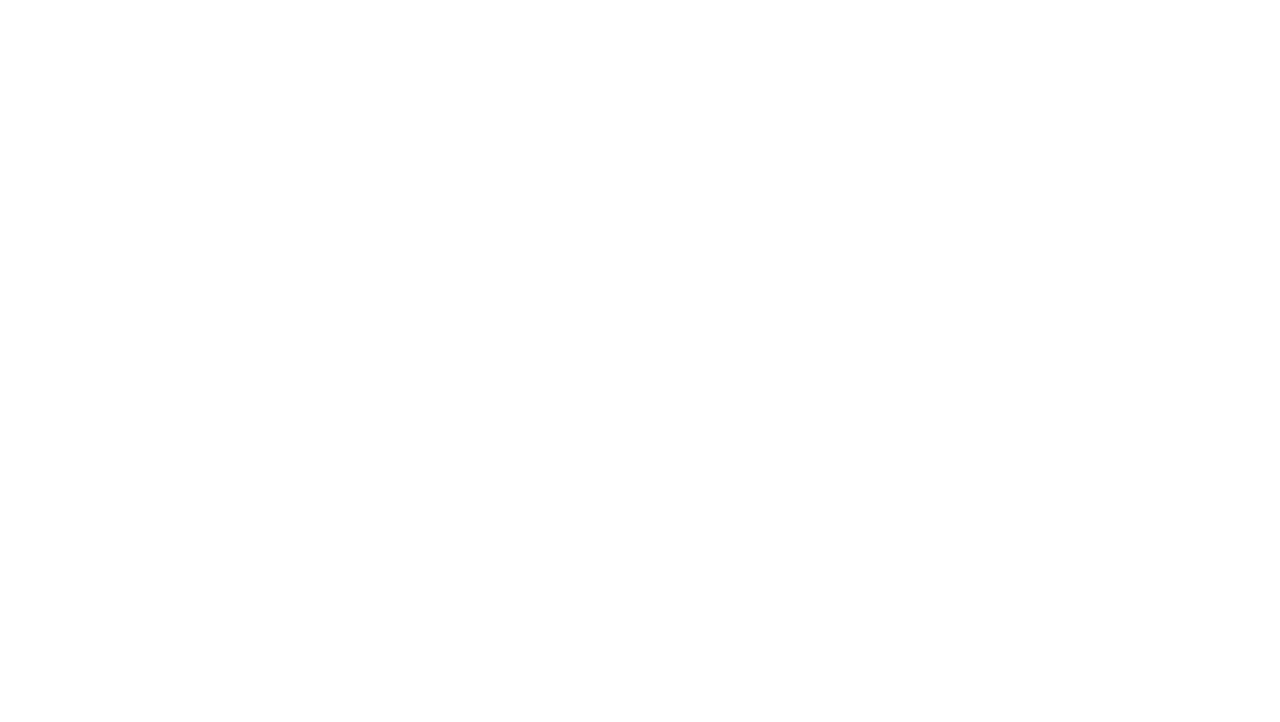
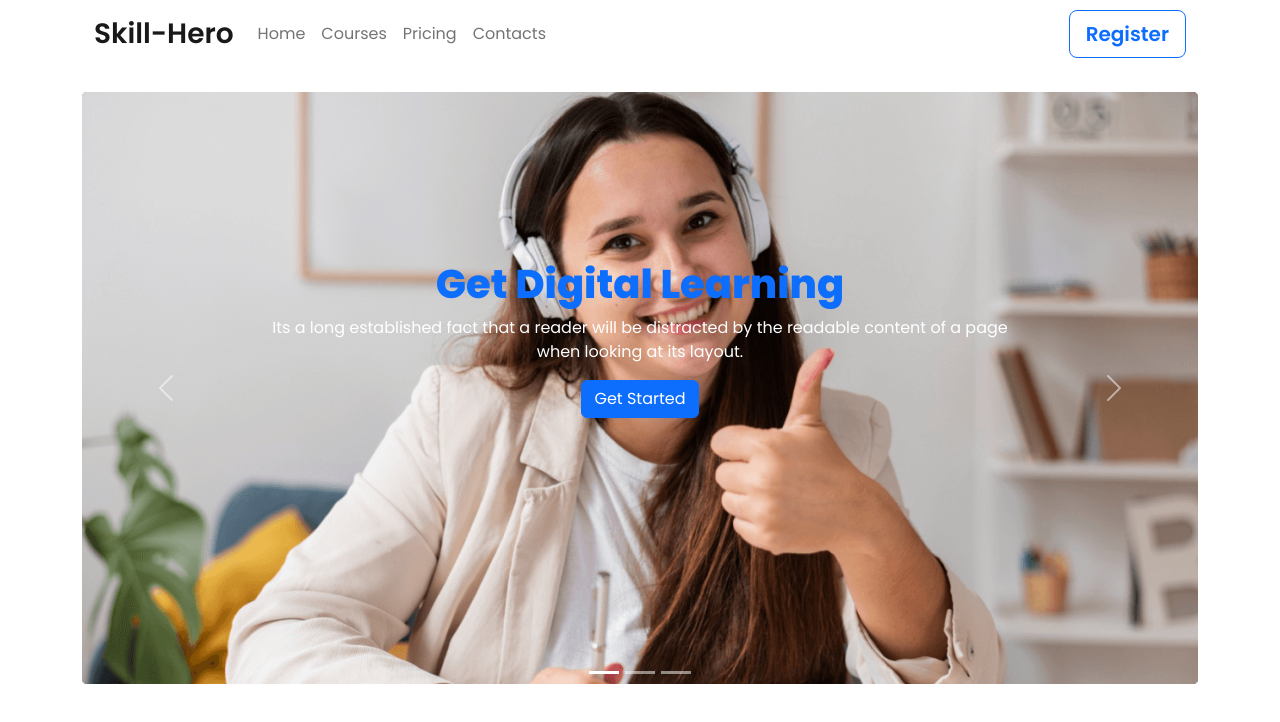
Before and after one commit to gaznafis007/assignment-edu-tech, a plain HTML site: page index.html in a window 1280 px wide. Drawn offline with nearby package versions, Linux system fonts and the light colour scheme.

Commit message:
header complete

```diff
--- a/index.html
+++ b/index.html
@@ -4,9 +4,100 @@
     <meta charset="UTF-8">
     <meta http-equiv="X-UA-Compatible" content="IE=edge">
     <meta name="viewport" content="width=device-width, initial-scale=1.0">
+    <!-- BOOTSTRAP CDN -->
+    <link href="https://cdn.jsdelivr.net/npm/bootstrap@5.2.0/dist/css/bootstrap.min.css" rel="stylesheet" integrity="sha384-gH2yIJqKdNHPEq0n4Mqa/HGKIhSkIHeL5AyhkYV8i59U5AR6csBvApHHNl/vI1Bx" crossorigin="anonymous">
+    <!-- FONTAWESOME CDN -->
+    <script src="https://kit.fontawesome.com/4461c7bcd9.js" crossorigin="anonymous"></script>
+    <!-- GOOGLE FONT -->
+    <link rel="preconnect" href="https://fonts.googleapis.com">
+    <link rel="preconnect" href="https://fonts.gstatic.com" crossorigin>
+    <link href="https://fonts.googleapis.com/css2?family=Poppins:ital,wght@0,200;0,300;0,400;0,500;0,600;0,800;1,700&display=swap" rel="stylesheet">
     <title>Document</title>
+    <style>
+        body{
+            font-family: poppins;
+        }
+        .carousel-caption{
+            top: 25%;
+        }
+    </style>
 </head>
 <body>
-
+    <!-- HEADER STARTS -->
+    <header class="container">
+    <!-- NAVBAR STARTS -->
+        <nav class="navbar navbar-expand-lg bg-transparent">
+            <div class="container-fluid">
+                <a class="navbar-brand fw-semibold fs-3 text-capitalize" href="#">Skill-hero</a>
+                <button class="navbar-toggler" type="button" data-bs-toggle="collapse" data-bs-target="#navbarSupportedContent" aria-controls="navbarSupportedContent" aria-expanded="false" aria-label="Toggle navigation">
+                    <span class="navbar-toggler-icon"></span>
+                </button>
+                <div class="collapse navbar-collapse" id="navbarSupportedContent">
+                    <ul class="navbar-nav me-auto mb-2 mb-lg-0 justify-content-center">
+                    <li class="nav-item">
+                        <a class="nav-link" aria-current="page" href="#">Home</a>
+                    </li>
+                    <li class="nav-item">
+                        <a class="nav-link" href="#">Courses</a>
+                    </li>
+                    <li class="nav-item">
+                        <a class="nav-link" href="#">Pricing</a>
+                    </li>
+                    <li class="nav-item">
+                        <a class="nav-link">Contacts</a>
+                    </li>
+                    </ul>
+                    <button class="btn btn-lg btn-outline-primary fw-semibold d-md-block" type="submit">Register</button>
+                </div>
+            </div>
+        </nav>
+    <!-- NAVBAR ENDS -->
+    <!-- CAROUSEL STARTS -->
+    <div id="carouselExampleCaptions" class="carousel slide mt-4" data-bs-ride="false">
+        <div class="carousel-indicators mb-0">
+          <button type="button" data-bs-target="#carouselExampleCaptions" data-bs-slide-to="0" class="active" aria-current="true" aria-label="Slide 1"></button>
+          <button type="button" data-bs-target="#carouselExampleCaptions" data-bs-slide-to="1" aria-label="Slide 2"></button>
+          <button type="button" data-bs-target="#carouselExampleCaptions" data-bs-slide-to="2" aria-label="Slide 3"></button>
+        </div>
+        <div class="carousel-inner">
+          <div class="carousel-item active">
+            <img src="./resources/cover/cover-1.png" class="d-block w-100" alt="...">
+            <div class="carousel-caption d-block">
+                <h1 class="text-capitalize fw-bold text-primary">get digital learning</h1>
+                <p>Its a long established fact that a reader will be distracted by the readable content of a page when looking at its layout.</p>
+                <button class="btn btn-primary text-capitalize">get started</button>
+              </div>
+          </div>
+          <div class="carousel-item">
+            <img src="./resources/cover/cover-2.jpg" class="d-block w-100" alt="...">
+            <div class="carousel-caption d-block">
+              <h1 class="text-capitalize fw-bold text-primary">get digital learning</h1>
+              <p>Its a long established fact that a reader will be distracted by the readable content of a page when looking at its layout.</p>
+              <button class="btn btn-primary text-capitalize">get started</button>
+            </div>
+          </div>
+          <div class="carousel-item">
+            <img src="./resources/cover/cover-3.jpg" class="d-block w-100" alt="...">
+            <div class="carousel-caption d-block">
+                <h1 class="text-capitalize fw-bold text-primary">get digital learning</h1>
+                <p>Its a long established fact that a reader will be distracted by the readable content of a page when looking at its layout.</p>
+                <button class="btn btn-primary text-capitalize">get started</button>
+              </div>
+          </div>
+        </div>
+        <button class="carousel-control-prev" type="button" data-bs-target="#carouselExampleCaptions" data-bs-slide="prev">
+          <span class="carousel-control-prev-icon" aria-hidden="true"></span>
+          <span class="visually-hidden">Previous</span>
+        </button>
+        <button class="carousel-control-next" type="button" data-bs-target="#carouselExampleCaptions" data-bs-slide="next">
+          <span class="carousel-control-next-icon" aria-hidden="true"></span>
+          <span class="visually-hidden">Next</span>
+        </button>
+      </div>
+    <!-- CAROUSEL ENDS -->
+    </header>
+    <!-- HEADER ENDS -->
+    <!-- JS BUNDLE -->
+    <script src="https://cdn.jsdelivr.net/npm/bootstrap@5.2.0/dist/js/bootstrap.bundle.min.js" integrity="sha384-A3rJD856KowSb7dwlZdYEkO39Gagi7vIsF0jrRAoQmDKKtQBHUuLZ9AsSv4jD4Xa" crossorigin="anonymous"></script>
 </body>
 </html>
```
